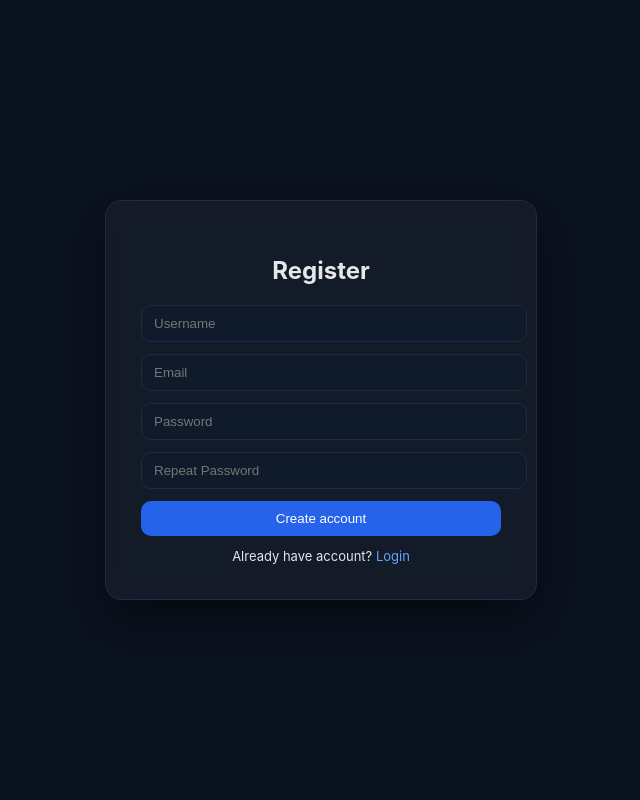
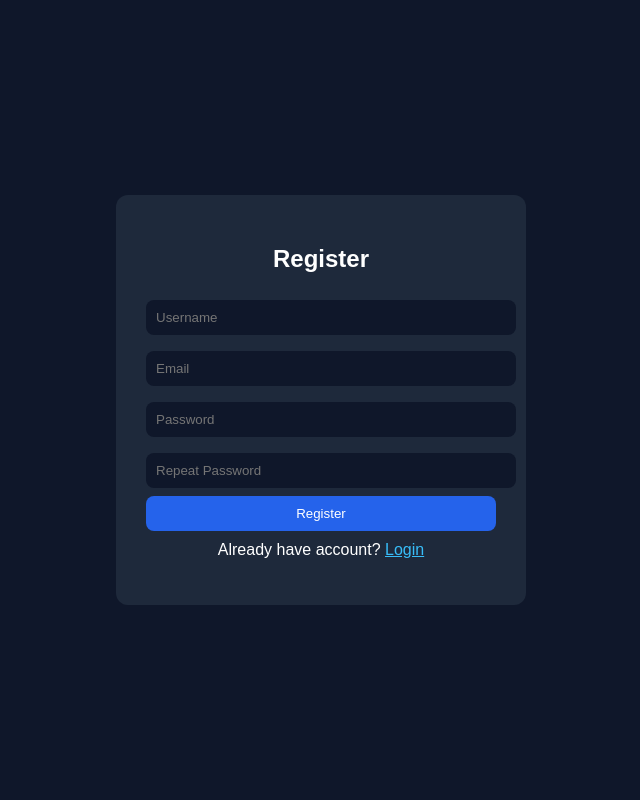
Before and after one commit to Adel41k-dev/Web-project_work-hours, a Django app: page /register/ in a window 1280 px wide. Shown: the whole page, without its empty margins (319-959 px from the left). Run offline with Django 5.2, Linux system fonts and the light colour scheme.

Commit message:
update site

```diff
--- a/main/templates/main/register.html
+++ b/main/templates/main/register.html
@@ -1,40 +1,94 @@
-{% load static %}
-{% if error %}
-<div style="
-    color: #ff6b6b;
-    text-align:center;
-    margin-bottom:10px;
-    font-size:14px;">
-    {{ error }}
-</div>
-{% endif %}
+<!DOCTYPE html>
+<html lang="en">
+<head>
+<meta charset="UTF-8">
+<title>Register</title>
 
-<!DOCTYPE html>
-<html>
-<head>
-    <title>Register</title>
-    <link rel="stylesheet" href="{% static 'main/css/style.css' %}">
+<style>
+body {
+    margin: 0;
+    font-family: Arial;
+    background: #0f172a;
+    color: white;
+}
+
+/* CENTER */
+.container {
+    display: flex;
+    height: 100vh;
+    justify-content: center;
+    align-items: center;
+}
+
+.card {
+    background: #1e293b;
+    padding: 30px;
+    border-radius: 12px;
+    width: 350px;
+}
+
+h2 {
+    text-align: center;
+}
+
+/* INPUT */
+input {
+    width: 100%;
+    padding: 10px;
+    margin: 8px 0;
+    border-radius: 8px;
+    border: none;
+    background: #0f172a;
+    color: white;
+}
+
+/* BUTTON */
+button {
+    width: 100%;
+    padding: 10px;
+    background: #2563eb;
+    border: none;
+    border-radius: 8px;
+    color: white;
+    cursor: pointer;
+}
+
+/* ERROR */
+.error {
+    color: #ef4444;
+    text-align: center;
+}
+</style>
 </head>
+
 <body>
 
-<div class="auth-wrapper">
+<div class="container">
 
-    <form class="auth-box" method="POST">
-        {% csrf_token %}
+    <div class="card">
 
         <h2>Register</h2>
 
-        <input type="text" name="username" placeholder="Username">
-        <input type="email" name="email" placeholder="Email">
-        <input type="password" name="password1" placeholder="Password">
-        <input type="password" name="password2" placeholder="Repeat Password">
+        {% if error %}
+            <p class="error">{{ error }}</p>
+        {% endif %}
 
-        <button type="submit">Create account</button>
+        <form method="POST">
+            {% csrf_token %}
 
-        <div class="auth-link">
-            Already have account? <a href="/login/">Login</a>
-        </div>
-    </form>
+            <input name="username" placeholder="Username">
+            <input name="email" placeholder="Email">
+            <input type="password" name="password1" placeholder="Password">
+            <input type="password" name="password2" placeholder="Repeat Password">
+
+            <button type="submit">Register</button>
+        </form>
+
+        <p style="text-align:center; margin-top:10px;">
+            Already have account? <a href="/login/" style="color:#38bdf8;">Login</a>
+        </p>
+
+    </div>
 
 </div>
 
```
Also changed, not shown: main/templates/main/home.html (+79 -8 lines), main/templates/main/login.html (+78 -23 lines).
